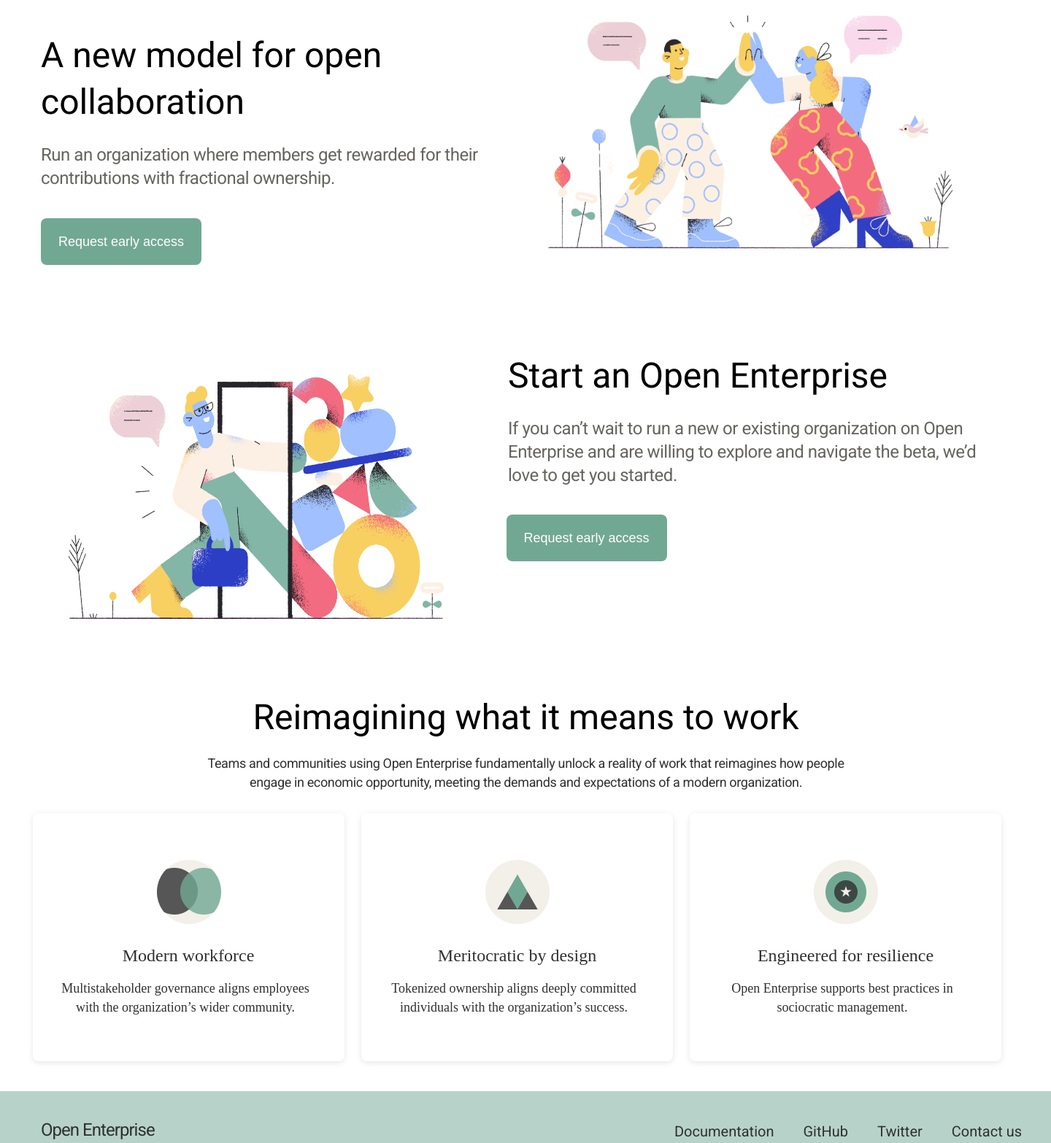
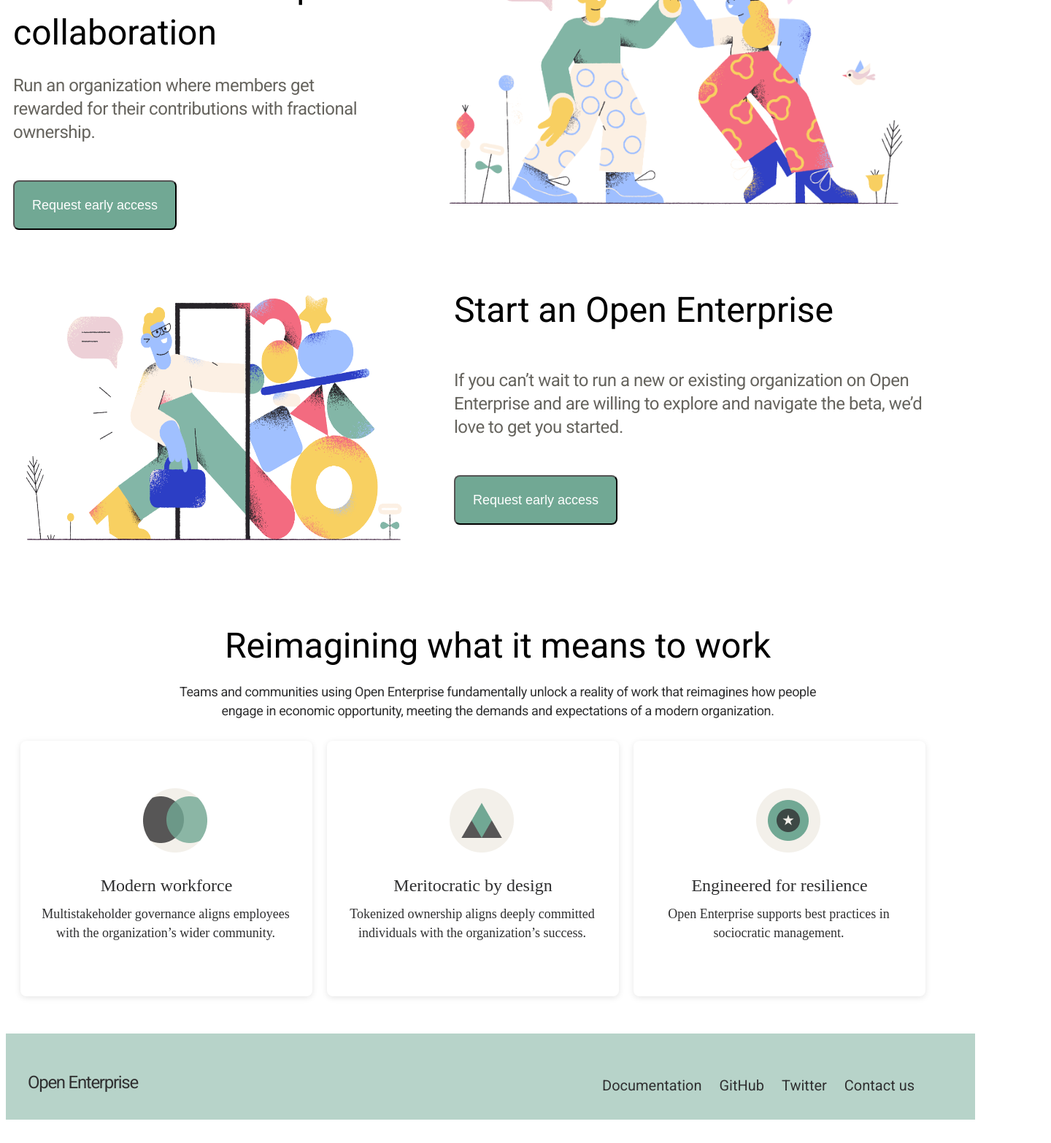
Before and after one commit to jinety/practice-html-css, a plain HTML site: page practice-one/src/index.html in a window 1280 px wide. Shown: the part 205-1771 px from the top of the page at 73% size, 1440 px wide, since content can reach past the window. After the commit the page ends 1747 px from the top, so only its background shows below. Drawn offline with Linux system fonts and the light colour scheme.

Commit message:
Revert "Re-updated all sections"

```diff
--- a/practice-one/src/index.html
+++ b/practice-one/src/index.html
@@ -5,113 +5,68 @@
     <title>Open Enterprise</title>
   </head>
   <body>
-    <header class="general main-header">
+    <header class="main-header">
       <div class="branch-container">
         <img src="assets/logo.png" class="logo" alt="logo" />
-        <div class="branch-name branch-name-header">
+        <div class="branch-name">
           <span>Open Enterprise</span>
         </div>
       </div>
       <ul class="menu">
-        <li class="menu-item menu-item-header">
-          <a href="" class="link">Why Open Enterprise</a>
-        </li>
-        <li class="menu-item menu-item-header">
-          <a href="" class="link">Features</a>
-        </li>
-        <li class="menu-item menu-item-header">
-          <a href="" class="link">Contribute</a>
-        </li>
-        <li class="menu-item menu-item-header">
+        <li class="menu-item"><a href="" class="link">Why Open Enterprise</a></li>
+        <li class="menu-item"><a href="" class="link">Features</a></li>
+        <li class="menu-item"><a href="" class="link">Contribute</a></li>
+        <li class="menu-item">
           <a href="" class="link">Request early access</a>
         </li>
       </ul>
     </header>
 
-    <section class="general section-head">
+    <section class="section-head">
         <div class="container-heading">
-        <p class="title title-open-collaboration">
-          A new model for open collaboration
-        </p>
-        <p class="description description-open-collaboration">
-          Run an organization where members get rewarded for their contributions
-          with fractional ownership.
-        </p>
-        <button class="button button-open-collaboration" type="button">
-          Request early access
-        </button>
+            <p class="title title-open-collaboration">A new model for open collaboration</p>
+            <p class="description description-open-collaboration">Run an organization where members
+                get rewarded for their contributions with fractional ownership.</p>
+            <button class="button" type="button">Request early access</button>
         </div>
         <div class="container-img">
-        <img
-          src="assets/picture1.png"
-          class="illustrations"
-          alt="illustrations"
-        />
+            <img src="assets/picture1.png" class="illustrations" alt="illustrations" />
         </div>
     </section>
 
-    <section class="general main-content">
+    <section class="main-content">
       <div class="container-img">
-        <img
-          src="assets/picture2.png"
-          class="illustrative-image"
-          alt="illustrative-image"
-        />
+        <img src="assets/picture2.png" class="illustrative-image" alt="illustrative-image" />
       </div>
       <div class="container-heading">
         <p class="title title-open-enterprise">Start an Open Enterprise</p>
-        <p class="description description-open-enterprise">
-          If you can’t wait to run a new or existing organization on Open
-          Enterprise and are willing to explore and navigate the beta, we’d love
-          to get you started.
-        </p>
-        <button class="button button-open-enterprise" type="button">
-          Request early access
-        </button>
+        <p class="description description-open-enterprise">If you can’t wait to run a new or existing organization on Open
+          Enterprise and are willing to explore and navigate the beta, we’d love to get you started.</p>
+        <button class="button" type="button">Request early access</button>
       </div>
     </section>
 
-    <section class="general content-summary">
+    <section class="content-summary">
       <div class="summary">
-        <p class="title title-meaning-of-work">
-          Reimagining what it means to work
-        </p>
-        <p class="description description-meaning-of-work">
-          Teams and communities using Open Enterprise fundamentally unlock a
-          reality of work that reimagines how people engage in economic
-          opportunity, meeting the demands and expectations of a modern
-          organization.
-        </p>
+        <p class="title title-meaning-of-work">Reimagining what it means to work</p>
+        <p class="description description-meaning-of-work">Teams and communities using Open Enterprise fundamentally unlock a reality of work that
+          reimagines how people engage in economic opportunity, meeting the demands and expectations of a modern organization.</p>
       </div>
       <div class="cards">
         <figure class="card">
-          <img src="assets/icon1.png" class="icon" alt="modern" />
-          <figcaption class="card-tile card-tile-modern-workforce">
-            Modern workforce
-          </figcaption>
-          <figcaption class="card-description">
-            Multistakeholder governance aligns employees with the organization’s
-            wider community.
-          </figcaption>
+          <img src="assets/icon1.png" class="icon" alt="modern">
+          <figcaption class="card-tile">Modern workforce</figcaption>
+          <figcaption class="card-description">Multistakeholder governance aligns employees with the organization’s wider community.</figcaption>
         </figure>
         <figure class="card">
-          <img src="assets/icon2.png" class="icon" alt="Meritocratic" />
-          <figcaption class="card-tile card-tile-meritocratic-by-design">
-            Meritocratic by design
-          </figcaption>
-          <figcaption class="card-description">
-            Tokenized ownership aligns deeply committed individuals with the
-            organization’s success.
-          </figcaption>
+          <img src="assets/icon2.png" class="icon" alt="Meritocratic">
+          <figcaption class="card-tile">Meritocratic by design</figcaption>
+          <figcaption class="card-description">Tokenized ownership aligns deeply committed individuals with the organization’s success.</figcaption>
         </figure>
         <figure class="card">
-          <img src="assets/icon3.png" class="icon" alt="Engineered" />
-          <figcaption class="card-tile card-tile-engineered-for-resilience">
-            Engineered for resilience
-          </figcaption>
-          <figcaption class="card-description">
-            Open Enterprise supports best practices in sociocratic management.
-          </figcaption>
+          <img src="assets/icon3.png" class="icon" alt="Engineered">
+          <figcaption class="card-tile">Engineered for resilience</figcaption>
+          <figcaption class="card-description">Open Enterprise supports best practices in sociocratic management.</figcaption>
         </figure>
       </div>
     </section>
@@ -119,18 +74,10 @@
     <footer class="communications">
       <p class="branch-name branch-name-footer">Open Enterprise</p>
       <ul class="menu menu-footer">
-        <li class="menu-item menu-item-footer">
-          <a href="" class="link">Documentation</a>
-        </li>
-        <li class="menu-item menu-item-footer">
-          <a href="" class="link">GitHub</a>
-        </li>
-        <li class="menu-item menu-item-footer">
-          <a href="" class="link">Twitter</a>
-        </li>
-        <li class="menu-item menu-item-footer">
-          <a href="" class="link">Contact us</a>
-        </li>
+        <li class="menu-item menu-item-footer"><a href="" class="link">Documentation</a></li>
+        <li class="menu-item menu-item-footer"><a href="" class="link">GitHub</a></li>
+        <li class="menu-item menu-item-footer"><a href="" class="link">Twitter</a></li>
+        <li class="menu-item menu-item-footer"><a href="" class="link">Contact us</a></li>
       </ul>
     </footer>
   </body>
--- a/practice-one/src/style.css
+++ b/practice-one/src/style.css
@@ -21,38 +21,27 @@
     --font-family: 'Roboto', sans-serif;
 }
 
-.general {
-    margin: 0px 56px;
-}
-
 .main-header {
     display: flex;
     align-items: flex-start;
-    width: 1328px;
-    margin-top: 40px;
 }
 
 .branch-container {
    flex: 45%;
    display: flex;
-   align-items: center;
    flex-direction: row;
    align-items: center;
-   margin-top: 40px;
 }
 
 .branch-name {
     font-family: var(--font-family);
     color: var(--primary-color-400);
-    letter-spacing: -0.04em;
+    line-height: var(--line-height-xxl);
+    letter-spacing: -1.28px;
+    margin-left: 10px;
+    margin-top: 40px;
     font-weight: var(--font-weight);
-
-}
-
-.branch-name-header {
-    margin: 0px 8px;
     font-size: var(--font-size-l);
-    line-height: var(--line-height-xxl);
 }
 
 .logo {
@@ -60,22 +49,19 @@
     text-align: center;
     height: 40px;
     width: 60px;
+    margin-top: 40px;
+    margin-left: 10px;
 }
 
 .menu {
     flex: 55%;
+    padding: 9px;
     margin-top: 40px;
-    display: flex;
-    justify-content: flex-end;
-    margin-top: 50px;
-}
-
-.menu-item-header {
-    margin-left: 40px;
 }
 
 .menu-item {
     display: inline-block;
+    margin-right: 30px;
 }
 
 .link {
@@ -85,6 +71,7 @@
     font-size: var(--font-size-s);
     font-weight: var(--font-weight);
     line-height: var(--line-height-s);
+    padding: 3px 0;
 }
 
 .link:hover {
@@ -98,27 +85,27 @@
 .section-head {
     display: flex;
     align-items: flex-end;
-    width: 1328px;
 }
 
 .container-img {
+    flex: 55%;
     display: flex;
-    width: auto;
-    height: 518px;
-    flex-direction: column;
+    flex-direction: row;
     align-items: center;
 }
 
 .illustrations {
     display: flex;
-    height: 370.43px;
-    width: 624.7px;
-    margin: 88px 35px 24px 10px;
+    height: 400px;
+    width: 700px;
+    margin-top: 10px;
+    margin-left: 5px;
 }
 
 .container-heading {
+    flex: 45%;
     flex-direction: column;
-    align-items: flex-start;
+    margin-left: 10px;
 }
 
 .title {
@@ -141,14 +128,12 @@
 
 .title-open-collaboration {
     width: 500px;
-    margin-right: 38px;
-    margin-top: 125px;
+    margin-bottom: 10px;
 }
 
 .description-open-collaboration {
-    width: 608px;
-    margin-top: 24px;
-    margin-right: 38px;
+    width: 500px;
+    margin-bottom: 50px;
 }
 
 .button {
@@ -159,45 +144,34 @@
     border-radius: 8px;
     padding: 20px 24px;
     text-align: center;
-    border: none;
-}
-
-.button-open-collaboration {
-    margin: 39px 0px 70px 0px;
 }
 
 .main-content {
-    width: 1328px;
     display: flex;
     align-items: flex-start;
-    margin: 0px 56px;
+    margin-top: 30px;
 }
 
 .illustrative-image {
     display: flex;
     height: 400px;
     width: 600px;
-    margin: 50px 0px 58px 0px;
+    margin-top: 30px;
+    margin-left: -10px;
 }
 
 .container-heading {
+    flex: 45%;
     flex-direction: column;
 }
 
 .title-open-enterprise {
     width: 600px;
-    margin-top: 50px;
-    margin-left: 40px;
 }
 
 .description-open-enterprise {
     width: 650px;
-    margin-top: 24px;
-    margin-left: 40px;
-}
-
-.button-open-enterprise {
-    margin: 38px 0px 133px 37.5px;
+    margin-bottom: 50px;
 }
 
 .content-summary {
@@ -206,16 +180,18 @@
     flex-direction: column;
     align-items: center;
     width: 1328px;
+    margin-top: 30px;
+    margin-left: 10px;
 }
 
 .summary {
     flex-direction: column;
     text-align: center;
-    margin: 0px 272px 0px 273px;
 }
 
 .title-meaning-of-work {
     width: 895px;
+    margin-bottom: 18px;
 }
 
 .description-meaning-of-work {
@@ -224,20 +200,20 @@
     font-size: var(--font-size-xs);
     color: var(--primary-color-400);
     text-align: center;
-    margin: 18px 0px 29px 0px;
 }
 
 .cards {
     display: flex;
+    width: 1328px;
 }
 
 .card {
     box-shadow: 0px 2px 8px rgba(0, 0, 0, 0.1);
     border-radius: 8px;
     background: var(--primary-color-100);
-    width: 427px;
-    height: 340px;
-    margin-right: 23px;
+    width: 400px;
+    height: 350px;
+    margin: 10px;
 }
 
 .card-tile {
@@ -245,21 +221,7 @@
     line-height: var(--line-height-xl);
     color: var(--primary-color-400);
     text-align: center;
-}
-
-.card-tile-modern-workforce {
-    padding: 0px 116px 0px 115px;
-    width: 196px;
-}
-
-.card-tile-meritocratic-by-design {
-    padding: 0px 95px;
-    width: 237px;
-}
-
-.card-tile-engineered-for-resilience {
-    padding: 0px 82px;
-    width: 263px;
+    padding: 0px 16px 10px;
 }
 
 .card-description {
@@ -268,13 +230,13 @@
     line-height: 26px;
     align-items: center;
     color: var(--primary-color-400);
-    width: 370px;
-    padding: 16px 24px 64px 24px;
+    width: 350px;
+    padding: 0px 24px 64px 24px;
     text-align: center;
 }
 
 .icon {
-    padding: 64px 161px 24px 162px;
+    padding: 65px 160px 25px;
 }
   /*----------------------------------------------------------------------------------------------------------------------------------*/
  /*----------------------------------------------------FOOTER------------------------------------------------------------------------*/
@@ -283,73 +245,24 @@
 .communications {
     display: flex;
     background-color: var(--secondary-color-100);
-    width: 1440px;
+    width: 1328px;
     margin-top: 41px;
 }
 
 .branch-name-footer {
+    flex: 60%;
     font-size: var(--font-size-m);
     line-height: var(--line-height-l);
-    margin: 39px 0px 42px 56px;
+    align-self: center;
+    margin-left: 30px;
 }
 
 .menu-footer {
-    margin-top: 43px;
-    margin-bottom: 43px;
+    flex: 40%;
+    align-self: center;
 }
 
 .menu-item-footer {
     margin-right: 40px;
-    display: inline-block;
+    margin: 10px;
 }
-/*--------------------------------------------------------------------------------------------------------------------------------*/
-/*--------------------------------------------------------------------------------------------------------------------------------*/
-/*--------------------------------------------------------------------------------------------------------------------------------*/
-/* http://meyerweb.com/eric/tools/css/reset/
-   v2.0 | 20110126
-   License: none (public domain)
-*/
-
-html, body, div, span, applet, object, iframe,
-h1, h2, h3, h4, h5, h6, p, blockquote, pre,
-a, abbr, acronym, address, big, cite, code,
-del, dfn, em, img, ins, kbd, q, s, samp,
-small, strike, strong, sub, sup, tt, var,
-b, u, i, center,
-dl, dt, dd, ol, ul, li,
-fieldset, form, label, legend,
-table, caption, tbody, tfoot, thead, tr, th, td,
-article, aside, canvas, details, embed,
-figure, figcaption, footer, header, hgroup,
-menu, nav, output, ruby, section, summary,
-time, mark, audio, video {
-	margin: 0;
-	padding: 0;
-	border: 0;
-	font-size: 100%;
-	font: inherit;
-	vertical-align: baseline;
-}
-/* HTML5 display-role reset for older browsers */
-article, aside, details, figcaption, figure,
-footer, header, hgroup, menu, nav, section {
-	display: block;
-}
-body {
-	line-height: 1;
-}
-ol, ul {
-	list-style: none;
-}
-blockquote, q {
-	quotes: none;
-}
-blockquote:before, blockquote:after,
-q:before, q:after {
-	content: '';
-	content: none;
-}
-table {
-	border-collapse: collapse;
-	border-spacing: 0;
-}
```
Also changed, not shown: practice-one/src/assets/logo.png. Lines whose indentation alone changed are shown as unchanged.
